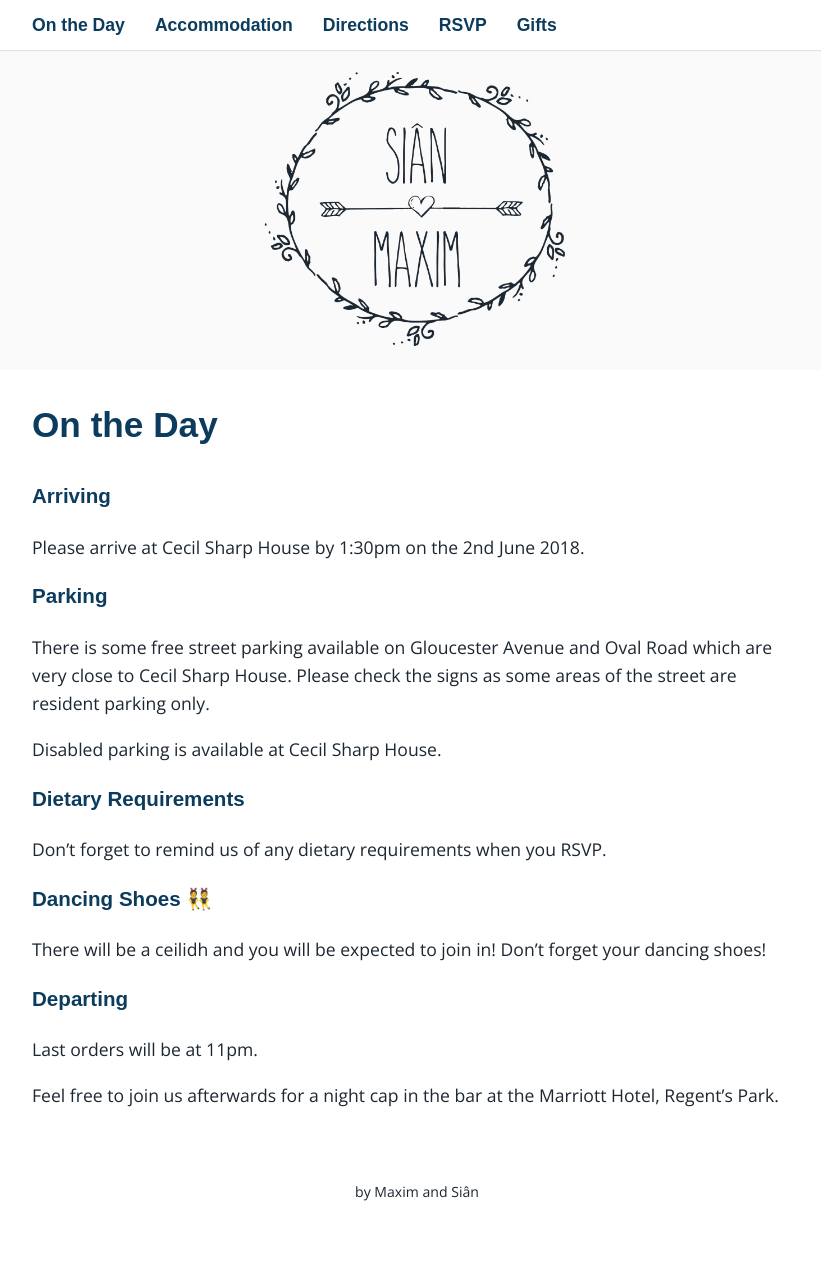
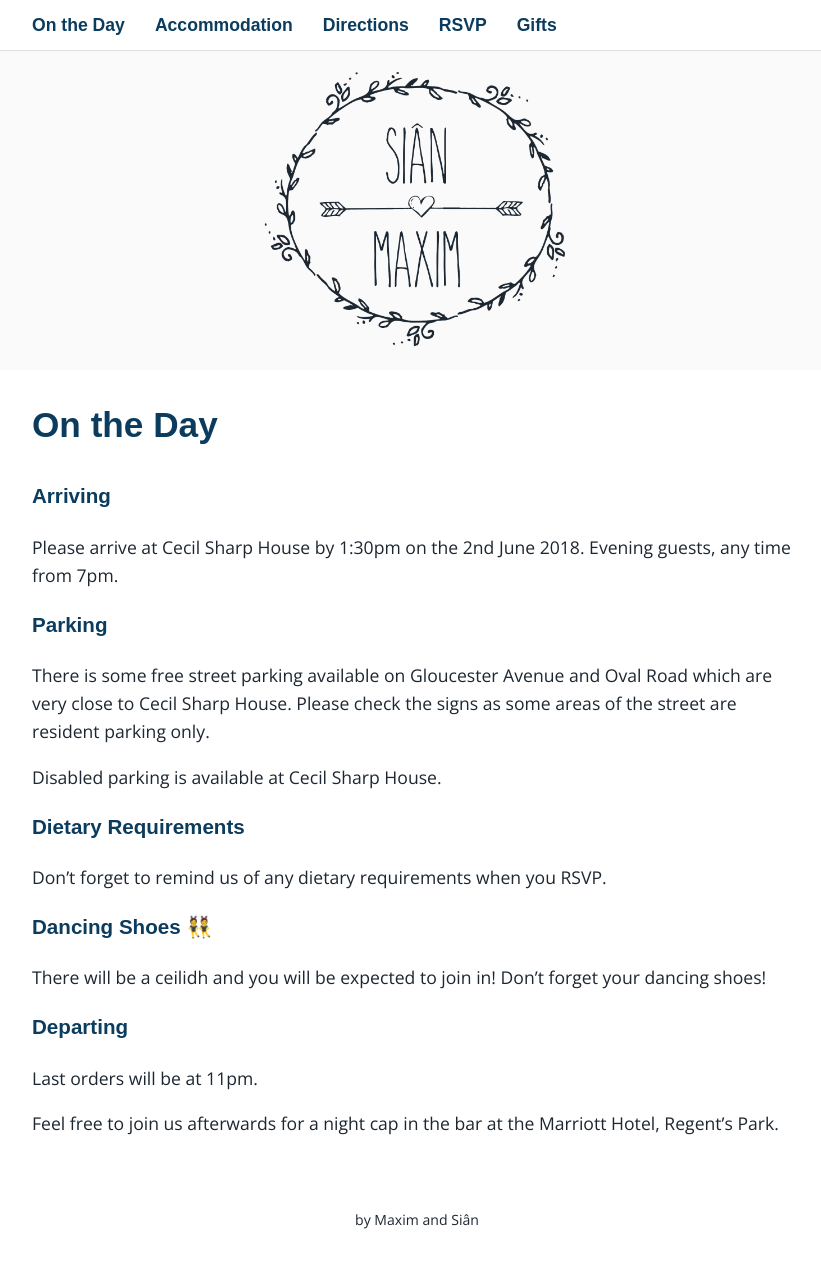
Before and after one commit to SianAndMaxim/sianandmaxim.github.io, a Jekyll site: the page built from _pages/01_day.md, in a window 1280 px wide and 1286 px high. Shown: the top 1268 px of the window, without its empty margins (223-1044 px from the left). Built offline with Jekyll 4.4.1, drawn with Linux system fonts in a browser that asks for light colours; some web fonts are replaced.

Commit message:
Updated for evening guests

```diff
--- a/_pages/01_day.md
+++ b/_pages/01_day.md
@@ -6,7 +6,7 @@ permalink: /ontheday/
 
 ### Arriving
 
-Please arrive at Cecil Sharp House by 1:30pm on the 2nd June 2018.
+Please arrive at Cecil Sharp House by 1:30pm on the 2nd June 2018. Evening guests, any time from 7pm.
 
 ### Parking
 
```
Also changed, not shown: _pages/04_rsvp.md (+1 -1 lines).
